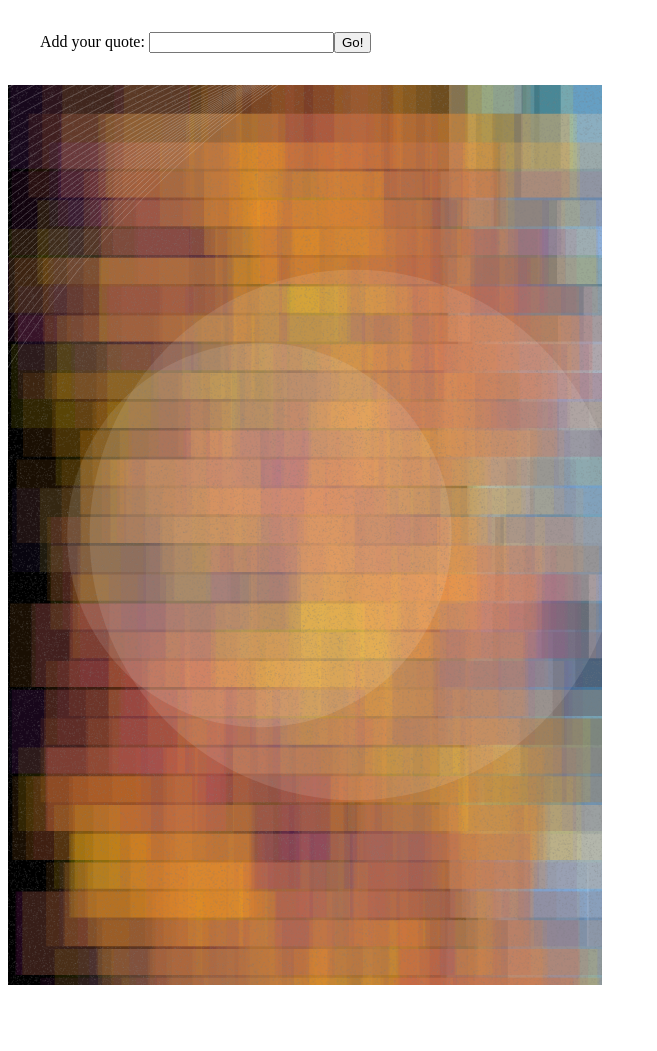
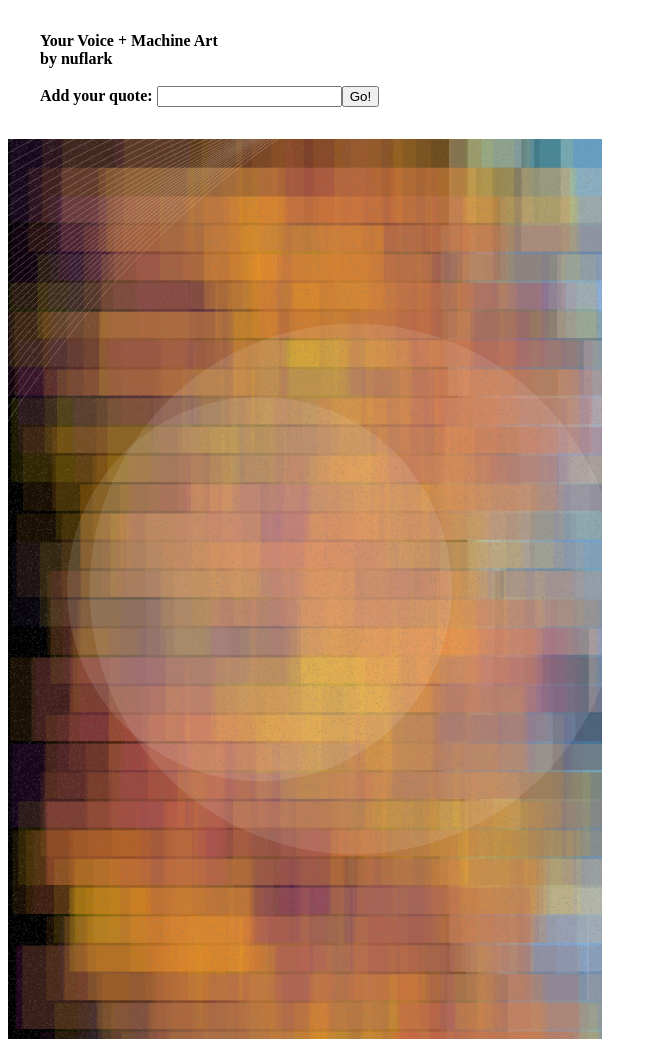
Before and after one commit to karlfun/karlfun.github.io, a Jekyll site: the page plaidintherain/index.html, which Jekyll copies as it is, in a window 1280 px wide. Shown: the whole page, without its empty margins (0-657 px from the left). Built offline with Jekyll 4.4.1, drawn with Linux system fonts in a browser that asks for light colours; before the commit the page ends 997 px from its top, so only the background shows below that.

Commit message:
add header onto page

```diff
--- a/plaidintherain/index.html
+++ b/plaidintherain/index.html
@@ -13,6 +13,8 @@
 <body>
 
 <div id="inputbox">
+<strong>Your Voice + Machine Art<strong><br />
+by nuflark <br /><br />
   Add your quote: <input type="text" id="val"><button onclick="go(val.value)">Go!</button>
 </div>
 
```
